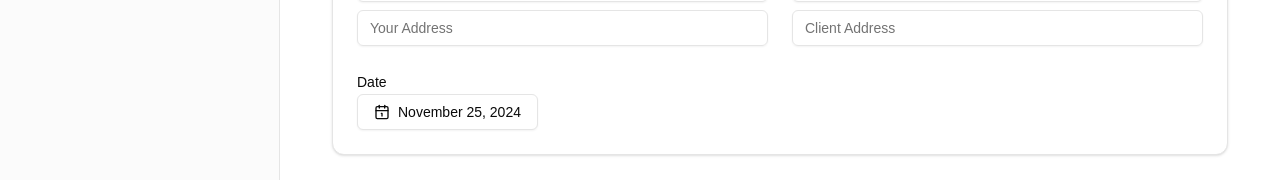
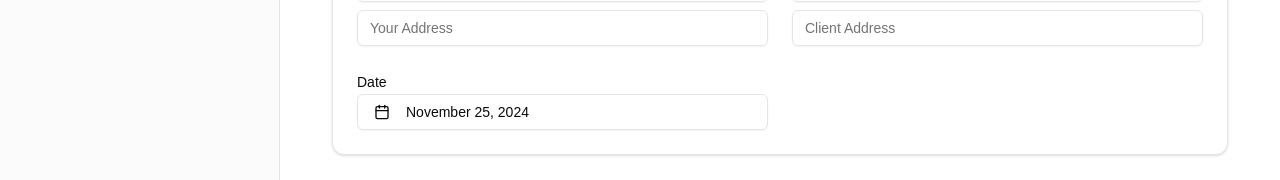
Before and after one commit to vinrain-coder/invoice-management-app, a Next.js app: page /dashboard/invoices/create in a window 1280 px wide. Shown: the part 355-535 px from the top of the page. Built offline with nearby package versions, Linux system fonts and the light colour scheme.

Commit message:
Fix calendar popover

```diff
--- a/components/CreateInvoice.tsx
+++ b/components/CreateInvoice.tsx
@@ -13,12 +13,13 @@ import {
   SelectValue,
 } from "./ui/select";
 import { Button } from "./ui/button";
-import { Calendar } from "./ui/calendar";
-import { Calendar1 } from "lucide-react";
+import { Calendar } from "./ui/calendar"; // Ensure this is a Shadcn Calendar
+import { Calendar as CalendarIcon } from "lucide-react"; // Correct the icon import
 import { useState } from "react";
 
 export function CreateInvoice() {
   const [selectedDate, setSelectedDate] = useState(new Date());
+
   return (
     <Card className="w-full max-w-4xl mx-auto">
       <CardContent className="p-6">
@@ -70,14 +71,15 @@ export function CreateInvoice() {
           </div>
         </div>
         <div className="grid md:grid-cols-2 gap-6">
-          <div className="">
-            <div className="">
-              <Label>Date</Label>
-            </div>
+          <div>
+            <Label>Date</Label>
             <Popover>
               <PopoverTrigger asChild>
-                <Button variant="outline">
-                  <Calendar1 />
+                <Button
+                  variant="outline"
+                  className="w-full justify-start text-left"
+                >
+                  <CalendarIcon className="mr-2 h-4 w-4" />
                   {selectedDate ? (
                     new Intl.DateTimeFormat("en-US", {
                       dateStyle: "long",
@@ -87,12 +89,12 @@ export function CreateInvoice() {
                   )}
                 </Button>
               </PopoverTrigger>
-              <PopoverContent>
+              <PopoverContent align="start">
                 <Calendar
+                  mode="single"
                   selected={selectedDate}
                   onSelect={(date) => setSelectedDate(date || new Date())}
-                  mode="single"
-                  hidden={{ before: new Date() }}
+                  disabled={(date) => date < new Date()} // Disable past dates
                 />
               </PopoverContent>
             </Popover>
--- a/next.config.ts
+++ b/next.config.ts
@@ -7,20 +7,6 @@ const nextConfig: NextConfig = {
   typescript: {
     ignoreBuildErrors: true, // Ignores TypeScript errors during build
   },
-  webpack: (config, { isServer }) => {
-    if (!isServer) {
-      // Prevent Node.js core modules from being bundled in client-side code
-      config.resolve.fallback = {
-        ...config.resolve.fallback,
-        fs: false,
-        net: false,
-        tls: false,
-        dns: false,
-        child_process: false,
-      };
-    }
-    return config;
-  },
 };
 
 export default nextConfig;
--- a/package.json
+++ b/package.json
@@ -18,6 +18,7 @@
     "@radix-ui/react-label": "^2.1.0",
     "@radix-ui/react-popover": "^1.1.2",
     "@radix-ui/react-select": "^2.1.2",
+    "@radix-ui/react-slot": "^1.1.0",
     "class-variance-authority": "^0.7.0",
     "clsx": "^2.1.1",
     "date-fns": "^3.6.0",
@@ -26,7 +27,7 @@
     "next-auth": "^5.0.0-beta.25",
     "nodemailer": "^6.9.16",
     "react": "^18.3.1",
-    "react-day-picker": "^9.4.0",
+    "react-day-picker": "^8.10.1",
     "react-dom": "^18.3.1",
     "tailwind-merge": "^2.5.5",
     "tailwindcss-animate": "^1.0.7",
```
Also changed, not shown: .eslintrc.json, .gitpod.yml (added), 1 other file (tests, documents, lock files or other folders).
